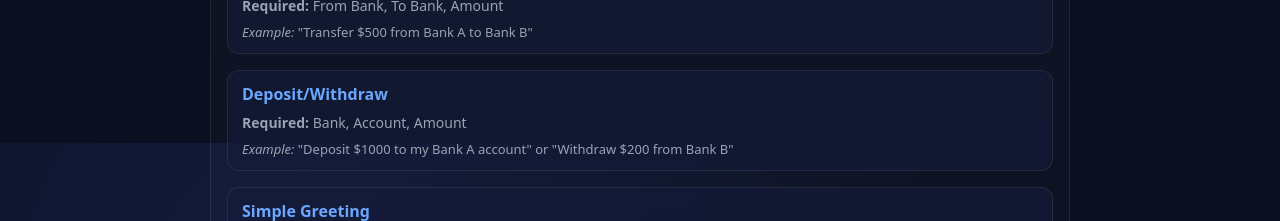
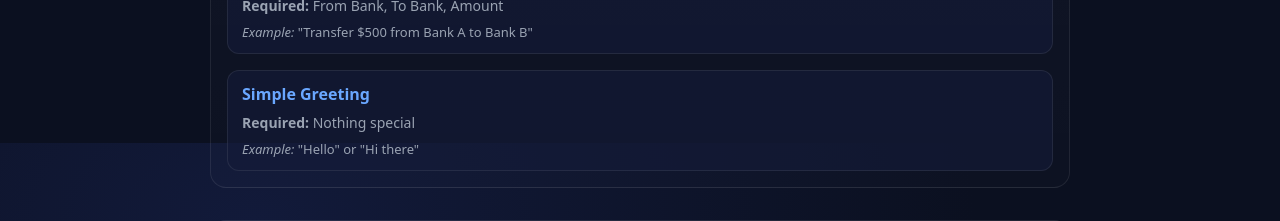
Before and after one commit to limzerui/PanSea, a Next.js app: page / in a window 1280 px wide. Shown: the part 657-878 px from the top of the page. Built offline with nearby package versions, Linux system fonts and the light colour scheme; no server answers.

Commit message:
Modify page and README to exclude deposits/withdrawals as they are not supported

```diff
--- a/app/page.tsx
+++ b/app/page.tsx
@@ -82,15 +82,6 @@ export default function Page() {
               </p>
             </div>
 
-            <div className="card">
-              <h4 style={{ margin: '0 0 8px 0', color: 'var(--accent)' }}>Deposit/Withdraw</h4>
-              <p style={{ margin: 0, fontSize: 14, color: 'var(--muted)' }}>
-                <strong>Required:</strong> Bank, Account, Amount
-              </p>
-              <p style={{ margin: '8px 0 0 0', fontSize: 13, color: 'var(--muted)' }}>
-                <em>Example:</em> "Deposit $1000 to my Bank A account" or "Withdraw $200 from Bank B"
-              </p>
-            </div>
 
             <div className="card">
               <h4 style={{ margin: '0 0 8px 0', color: 'var(--accent)' }}>Simple Greeting</h4>
```
Also changed, not shown: 1 other file (tests, documents, lock files or other folders).
